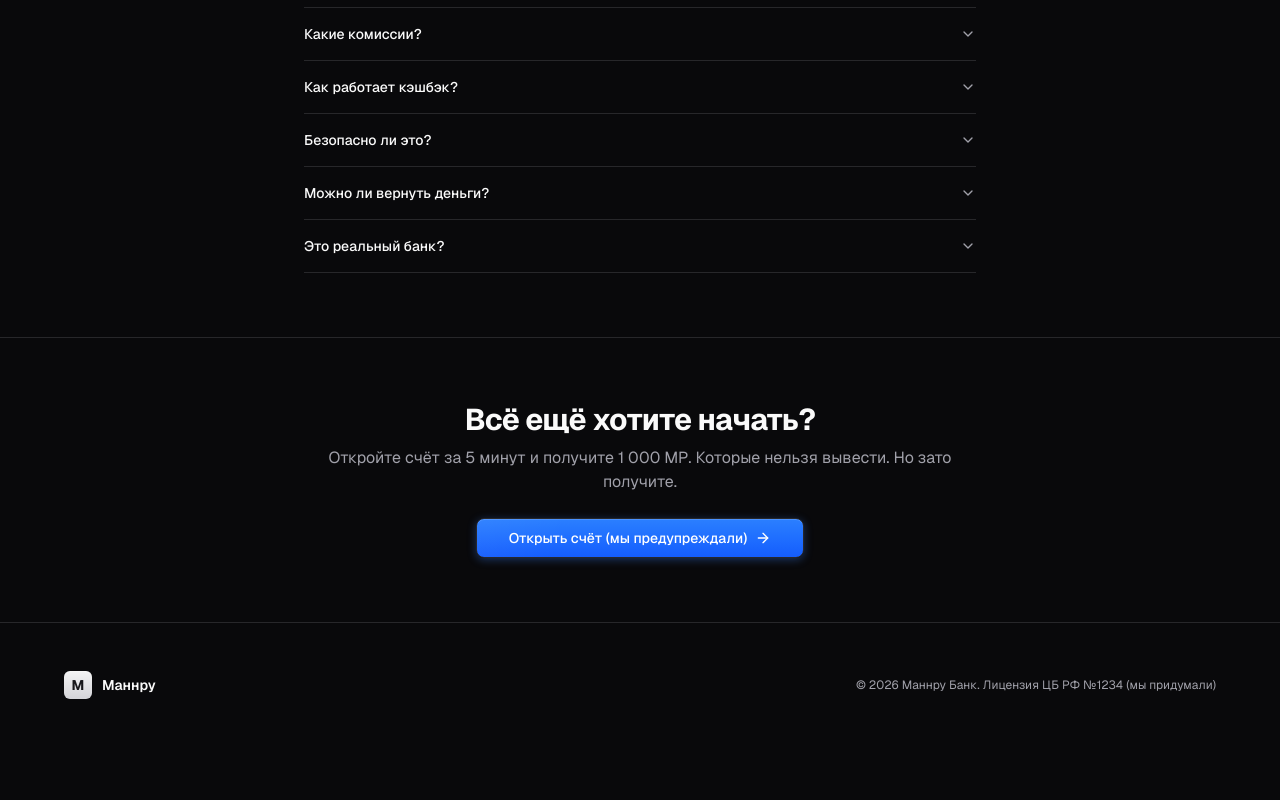
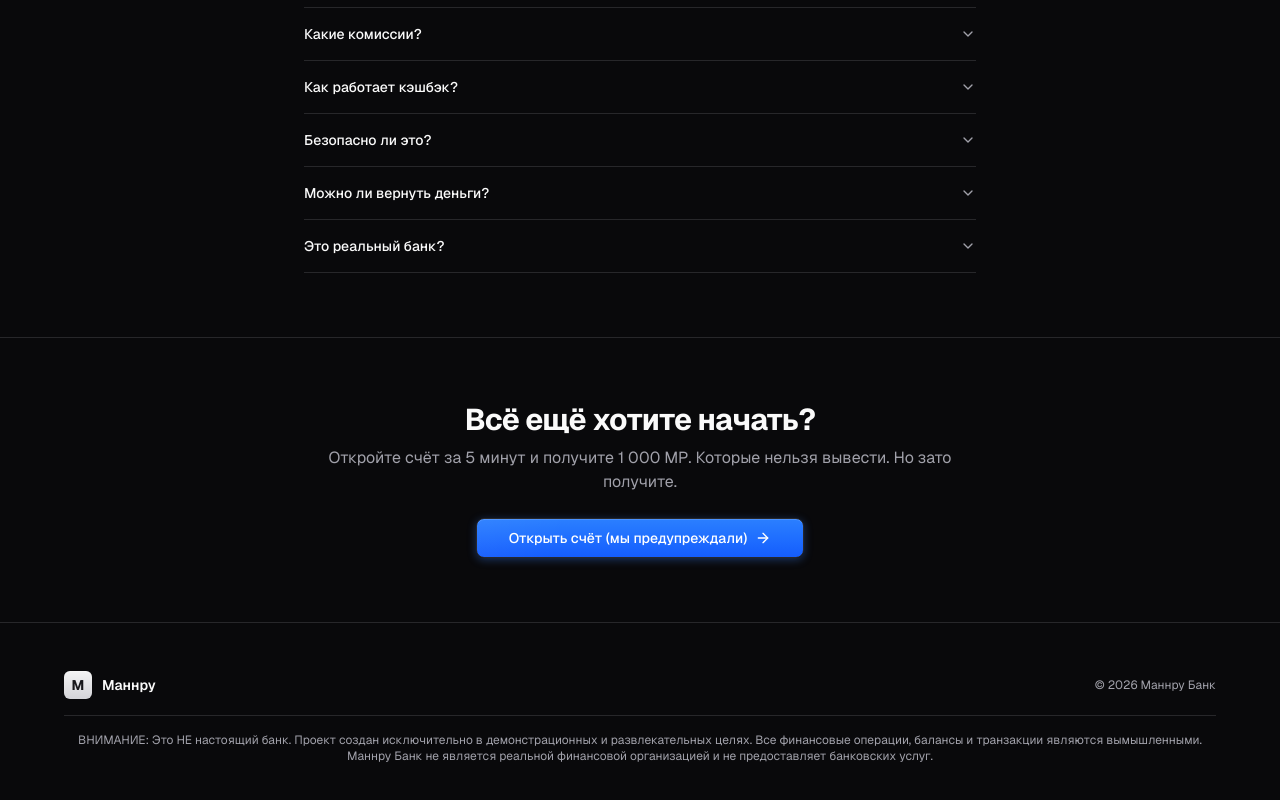
Before and after one commit to upsidedowncan/mannru24, a Next.js app: page / in a window 1280 px wide. Shown: the part 2716-3516 px from the top of the page. Before the commit the page ends 3463 px from the top, so only its background shows below. Built offline with nearby package versions, Linux system fonts and the light colour scheme.

Commit message:
fix: remove fake RF license, add disclaimer

```diff
--- a/app/page.tsx
+++ b/app/page.tsx
@@ -230,7 +230,14 @@ export default function LandingPage() {
             <div className="w-7 h-7 rounded-md bg-gradient-to-b from-zinc-100 to-zinc-300 text-zinc-900 flex items-center justify-center font-bold text-sm shadow-[0_1px_0_0_rgba(255,255,255,0.2)_inset]">М</div>
             <span className="font-semibold text-sm">Маннру</span>
           </div>
-          <p className="text-xs text-muted-foreground">© 2026 Маннру Банк. Лицензия ЦБ РФ №1234 (мы придумали)</p>
+          <p className="text-xs text-muted-foreground">© 2026 Маннру Банк</p>
+        </div>
+        <div className="max-w-6xl mx-auto mt-4 pt-4 border-t">
+          <p className="text-xs text-muted-foreground text-center">
+            ВНИМАНИЕ: Это НЕ настоящий банк. Проект создан исключительно в демонстрационных и развлекательных целях.
+            Все финансовые операции, балансы и транзакции являются вымышленными. Маннру Банк не является реальной
+            финансовой организацией и не предоставляет банковских услуг.
+          </p>
         </div>
       </footer>
     </div>
```
